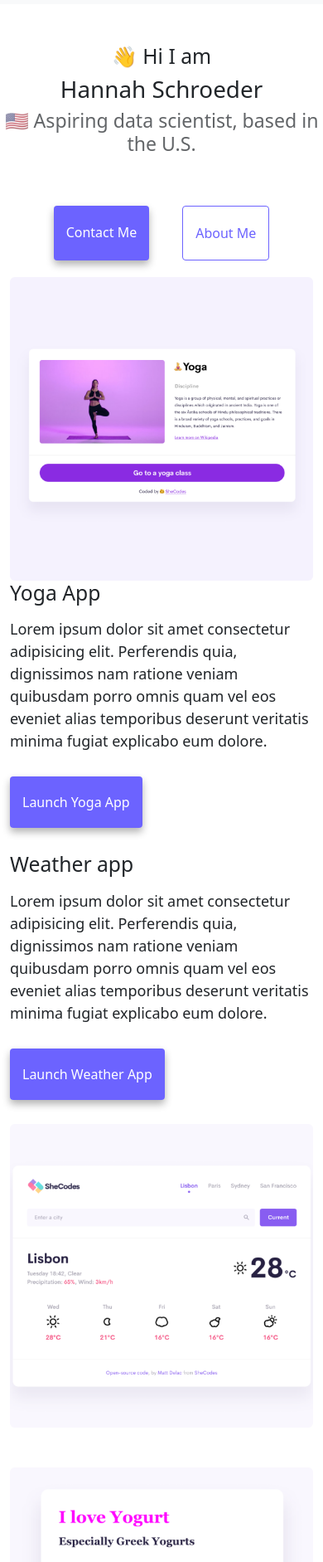
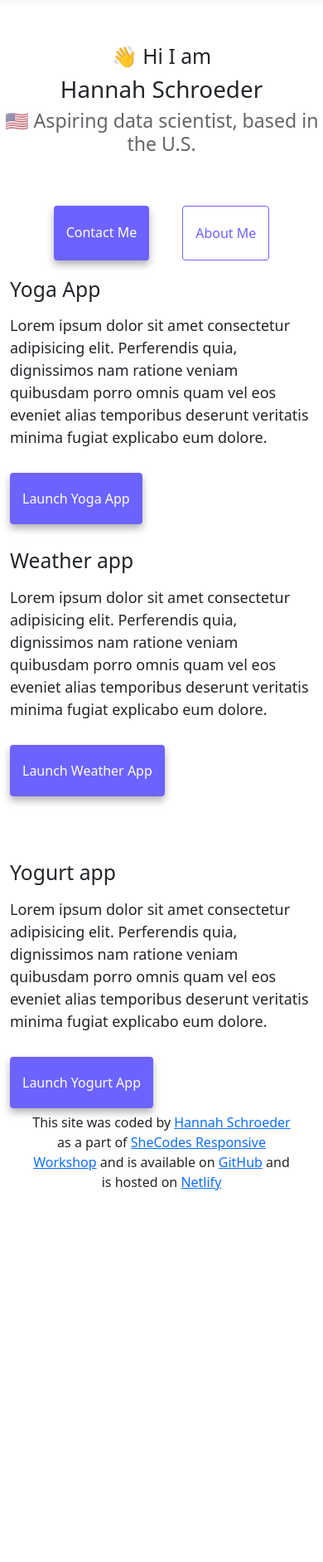
Before and after one commit to h-schroeder-coder/SheCodes-Responsive-Workshop, a plain HTML site: page index.html in a window 390 px wide. Shown: the part 51-1934 px from the top of the page at 83% size. After the commit the page ends 1512 px from the top, so only its background shows below. Drawn offline with nearby package versions, Linux system fonts and the light colour scheme.

Commit message:
adjusted images on index page for responsive

```diff
--- a/index.html
+++ b/index.html
@@ -63,7 +63,7 @@
     <div class="container">
       <div class="row">
         <div class="col-md-6">
-          <img src="images/yoga.png" class="img-fluid rounded" alt="Image of yoga webpage" />
+          <img src="images/yoga.png" class="img-fluid rounded d-none d-sm-block" alt="Image of yoga webpage" />
         </div>
         <div class="col-md-6">
           <h2 class="mb-3">Yoga App</h2>
@@ -92,12 +92,12 @@
           </div>
         </div>
         <div class="col-md-6">
-          <img src="images/weather.png" class="img-fluid rounded" alt="Image of weather app" />
+          <img src="images/weather.png" class="img-fluid rounded d-none d-sm-block" alt="Image of weather app" />
         </div>
       </div>
       <div class="row mt-5">
         <div class="col-md-6">
-          <img src="images/yogurt.png" class="img-fluid rounded" alt="Image of yogurt webpage" />
+          <img src="images/yogurt.png" class="img-fluid rounded d-none d-sm-block" alt="Image of yogurt webpage" />
         </div>
         <div class="col-md-6">
           <h2 class="mb-3">Yogurt app</h2>
```
